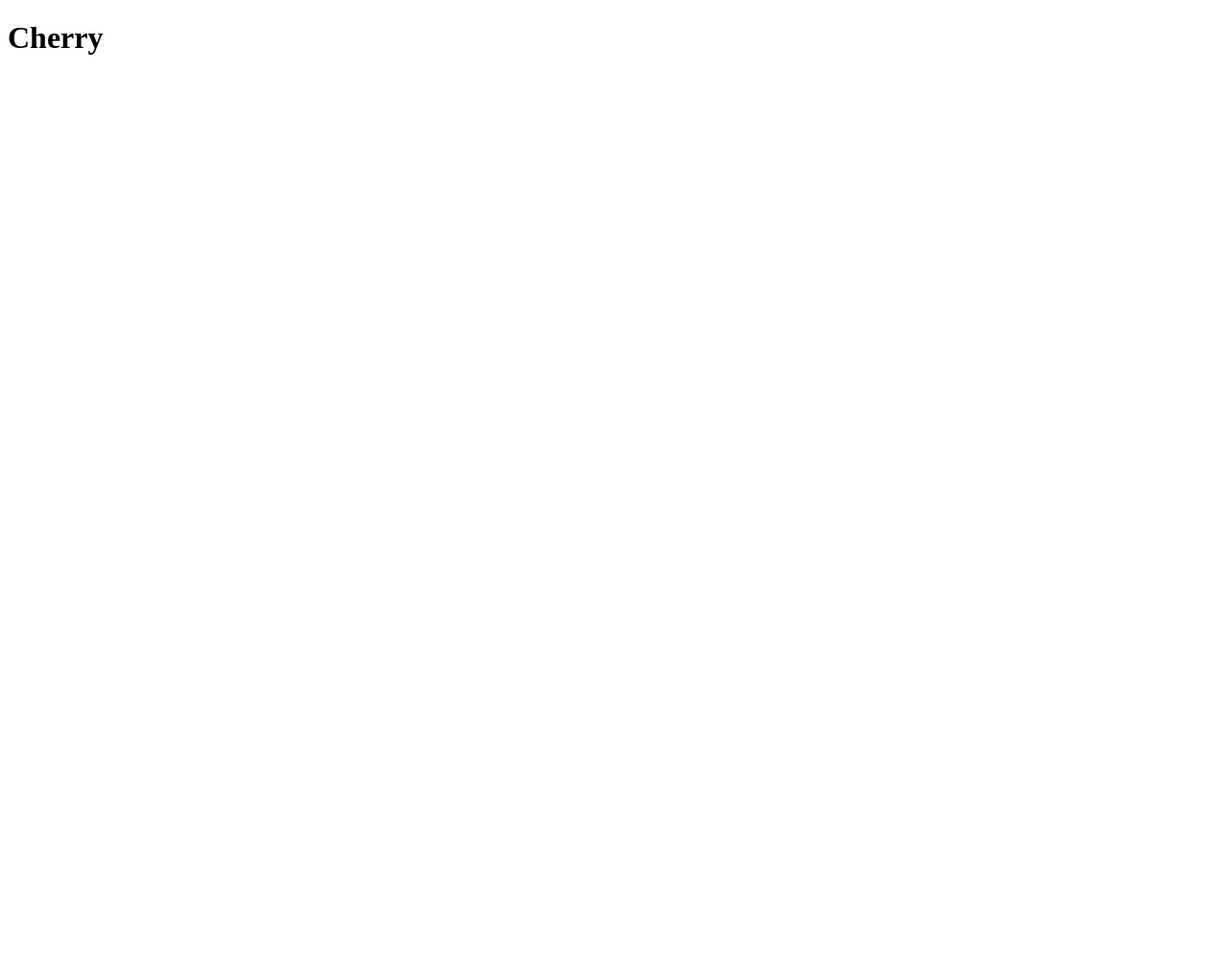
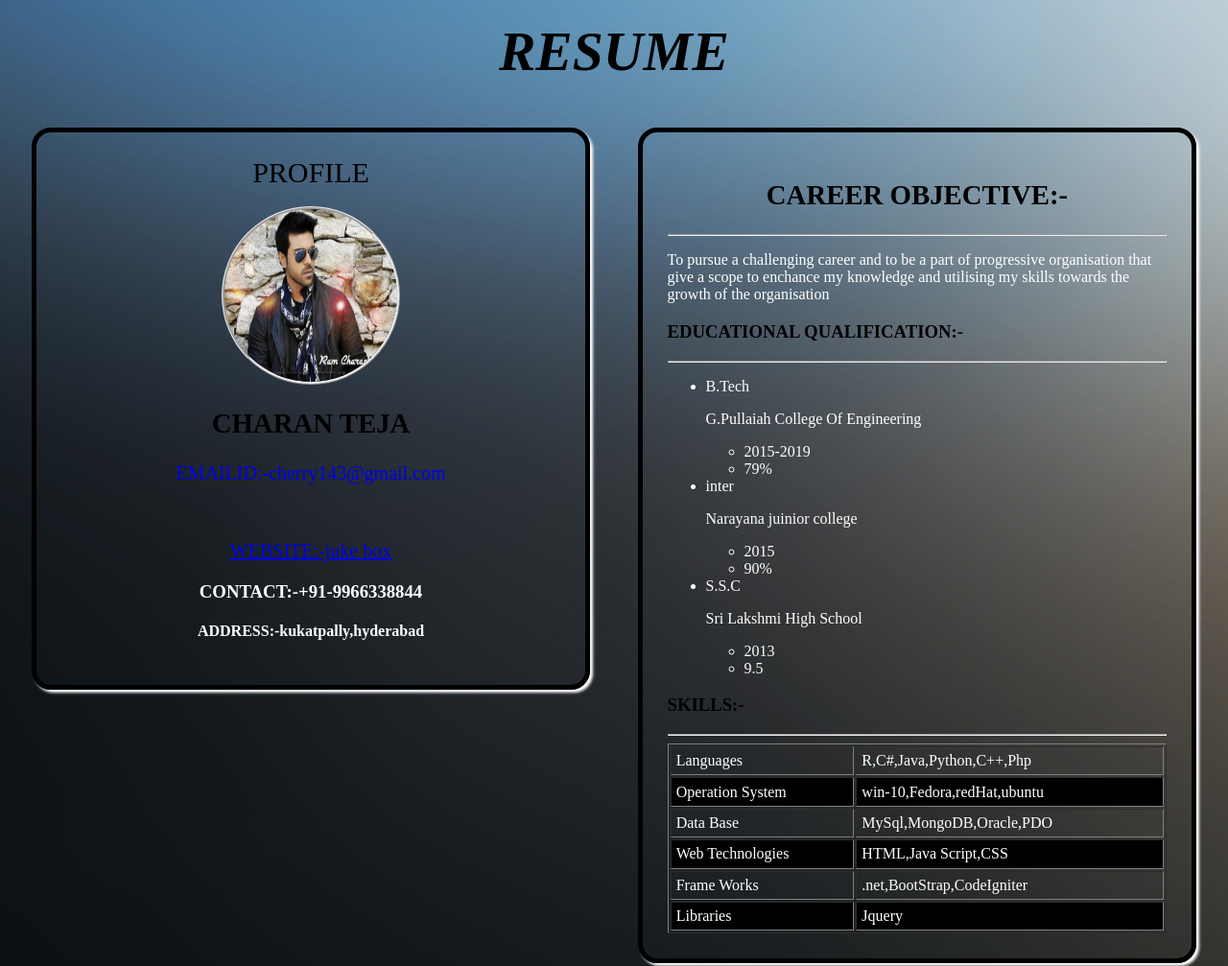
Before and after one commit to cherry1226/RESUME1, a plain HTML site: page index.html in a window 1280 px wide. Shown: the top 1007 px of the page at 96% size. Before the commit the page ends 800 px from the top, so only its background shows below. Drawn offline with Linux system fonts and the light colour scheme.

Commit message:
added all files

```diff
--- /dev/null
+++ b/data.json
@@ -0,0 +1,48 @@
+{
+  "career":{
+    "info":"To pursue a challenging career and to be a part of progressive organisation that give a scope to enchance my knowledge and utilising my skills towards the growth of the organisation"
+  },
+  "education":[
+    {
+      "degree":"S.S.C",
+      "school":"Sri Lakshmi High School",
+      "data":["2013","9.5"]
+    },
+    {
+      "degree":"inter",
+      "school":"Narayana juinior college",
+      "data":["2015","90%"]
+    },
+    {
+      "degree":"B.Tech",
+      "school":"G.Pullaiah College Of Engineering",
+      "data":["2015-2019","79%"]
+    }
+  ],
+  "skills":[
+    {
+      "name":"Languages",
+      "info":["R","C#","Java","Python","C++","Php"]
+    },
+    {
+    "name":"Operation System",
+    "info":["win-10","Fedora","redHat","ubuntu"]
+  },
+{
+  "name":"Data Base",
+  "info":["MySql","MongoDB","Oracle","PDO"]
+},
+{
+  "name":"Web Technologies",
+  "info":["HTML","Java Script","CSS"]
+},
+{
+  "name":"Frame Works",
+  "info":[".net","BootStrap","CodeIgniter"]
+},
+{
+  "name":"Libraries",
+  "info":["Jquery"]
+}
+]
+}
--- a/index.html
+++ b/index.html
@@ -1,9 +1,47 @@
 <!DOCTYPE html>
 <html lang ="en">
 <head>
+  <style>
+  i {
+    color: black   ;
+    font-family:Lucida Calligraphy;
+    font-size: 180%;
+}
+h2 {
+  color: black   ;
+  font-family:Lucida Handwriting;
+  font-size: 180%;
+  text-align:center;
+  text-transform:uppercase;
+}
+a{
+  text-decoration:none;
+}
+</style>
+  <link rel="stylesheet" href="style.css">
+  <meta name="viewport" content="width=device-width,intial-scale=1.0">
 </head>
 
 <body>
-<h1> Cherry </h1>
+  <h1 align="center",font-><i>RESUME</i></h1>
+<div class="flex-parent">
+  <div class="profile">
+    <center>
+      <label style="font-size:30px;color:black;  font-family:Lucida Calligraphy;">PROFILE</label>
+    </center>
+  <br>
+  <img src="ram4.jpg" alt="ram" class="img-circle">
+  <h2>charan teja</h2>
+  <center>
+  <a href="charan143@gmail.com"><p style="font-size:20px">EMAILID:-cherry143@gmail.com</p></a><br>
+    <a href="https://www.youtube.com/watch?v=Pp6jtyQIUE4"><u><p style="font-size:20px;">WEBSITE:-juke box</p></u></a>
+  <h3>CONTACT:-+91-9966338844</h3>
+  <h4>ADDRESS:-kukatpally,hyderabad</h4>
+</center>
+</div>
+    <div class="content"></div>
+
+  </div>
+  <script type="text/javascript" src="main.js"></script>
 </body>
 </html>
--- /dev/null
+++ b/main.js
@@ -0,0 +1,73 @@
+function loadJSON(file, callback){
+var xhr=new XMLHttpRequest();
+xhr.overrideMimeType("application/json");
+xhr.open("GET",file,true);
+xhr.onreadystatechange=function(){
+if(xhr.readyState===4 && xhr.status=="200"){
+       callback(xhr.responseText);
+      }
+   };
+xhr.send();
+}
+loadJSON("data.json",function(text){
+let data=JSON.parse(text);
+console.log(data);
+career(data.career);
+education(data.education);
+skills(data.skills);
+})
+var right=document.querySelector(".content");
+function career(car){
+  var h2=document.createElement("h2");
+  h2.textContent="CAREER OBJECTIVE:-";
+  right.appendChild(h2);
+var hr=document.createElement("hr");
+right.appendChild(hr);
+var p=document.createElement("p");
+p.textContent=car.info;
+right.appendChild(p);
+}
+function education(edu){
+  var h3=document.createElement("h3")
+  h3.textContent="EDUCATIONAL QUALIFICATION:-";
+  h3.style.color="black";
+  right.appendChild(h3);
+  var hr=document.createElement("hr");
+  right.appendChild(hr);
+  var ul=document.createElement("ul");
+  right.appendChild(ul);
+  console.log(edu.length);
+  for(var i=edu.length-1;i>=0;i--){
+  console.log(edu[i].degree);
+var li=document.createElement("li");
+li.textContent=edu[i].degree;
+ul.appendChild(li);
+  var p=document.createElement("p");
+  p.textContent=edu[i].school;
+  ul.appendChild(p);
+var ul1=document.createElement("ul");
+ul.appendChild(ul1);
+console.log(edu[i].data.length);
+for(var j=0; j<edu[i].data.length; j++){
+  var li1=document.createElement("li");
+  ul1.appendChild(li1);
+  li1.textContent=edu[i].data[j];
+}
+  }
+}
+function skills(skill){
+  var h3=document.createElement("h3");
+    h3.style.color="black";
+  right.appendChild(h3);
+  h3.textContent="SKILLS:-"
+  var hr=document.createElement("hr");
+  right.appendChild(hr);
+  var table=document.createElement("table");
+  table.border="1";
+  right.appendChild(table);
+  let row="";
+  for(var i=0;i<skill.length;i++){
+    row+="<tr><td>"+skill[i].name+"</td><td>"+skill[i].info+"</td></tr>";
+  }
+  table.innerHTML=row;
+  }
--- /dev/null
+++ b/style.css
@@ -0,0 +1,119 @@
+body{
+  background-image:url(bg.jpg);
+  color: white;
+}
+table{
+  width:100%;
+}
+td{
+  padding:1%;
+}
+tr:nth-child(even){
+  background:#000;
+}
+img{
+  border-radius:100%;
+  width:180px;
+  height:180px;
+  display:block;
+  margin-left:auto;
+  margin-right:auto;
+  display: block;
+  border-style: ridge;
+}
+img-circle{
+  border-radius:50%;
+  border:2px solid #000;
+}
+.flex-parent{
+display:flex;
+flex-direction:row;
+justify-content:center;
+}
+.profile{
+  width:100%;
+  padding:2%;
+  height:50%;
+  margin:2%;
+  border:5px solid #000;
+  border-radius:20px;
+}
+.content
+{
+  width:100%;
+  padding:2%;
+  margin:2%;
+  border:5px solid #000;
+  border-radius:20px;
+}
+@media only screen and (min-width:320px) and (max-width:480px){
+body{
+  color:white;
+  }
+}
+.flex-parent{
+display:flex;
+flex-direction:row;
+justify-content:center;
+}
+.profile{
+  width:100%;
+  padding:2%;
+  height:50%;
+  margin:2%;
+  border:5px solid #000;
+  box-shadow: 3px 3px 3px white;
+}
+.content
+{
+  width:100%;
+  padding:2%;
+  margin:2%;
+  border:5px solid #000;
+    box-shadow: 3px 3px 3px white;
+}
+@media only screen and (min-width:481px) and (max-width:768px){
+  .flex-parent{
+  display:flex;
+  flex-direction:row;
+  justify-content:center;
+  }
+  .profile{
+    width:100%;
+    padding:2%;
+    height:50%;
+    margin:2%;
+    border:5px solid #000;
+
+  }
+  .content
+  {
+    width:100%;
+    padding:2%;
+    margin:2%;
+    border:5px solid #000;
+  }
+}
+@media only screen and (min-width:769px) and (max-width:1024px){
+  .flex-parent{
+  display:flex;
+  flex-direction:row;
+  justify-content:center;
+  }
+  .profile{
+    width:100%;
+    padding:2%;
+    height:50%;
+    margin:2%;
+    border:5px solid #000;
+  }
+  .content
+  {
+    width:100%;
+    padding:2%;
+    margin:2%;
+    border:5px solid #000;
+    border-radius:20px;
+  }
+  }
+}
```
Also changed, not shown: hi.html (added, +19 -0 lines), bg.jpg (added), bg1.jpg (added), bg2.jpg (added), bg3.jpg (added), bg4.jpg (added), bg6.jpg (added), ram4.jpg (added).
